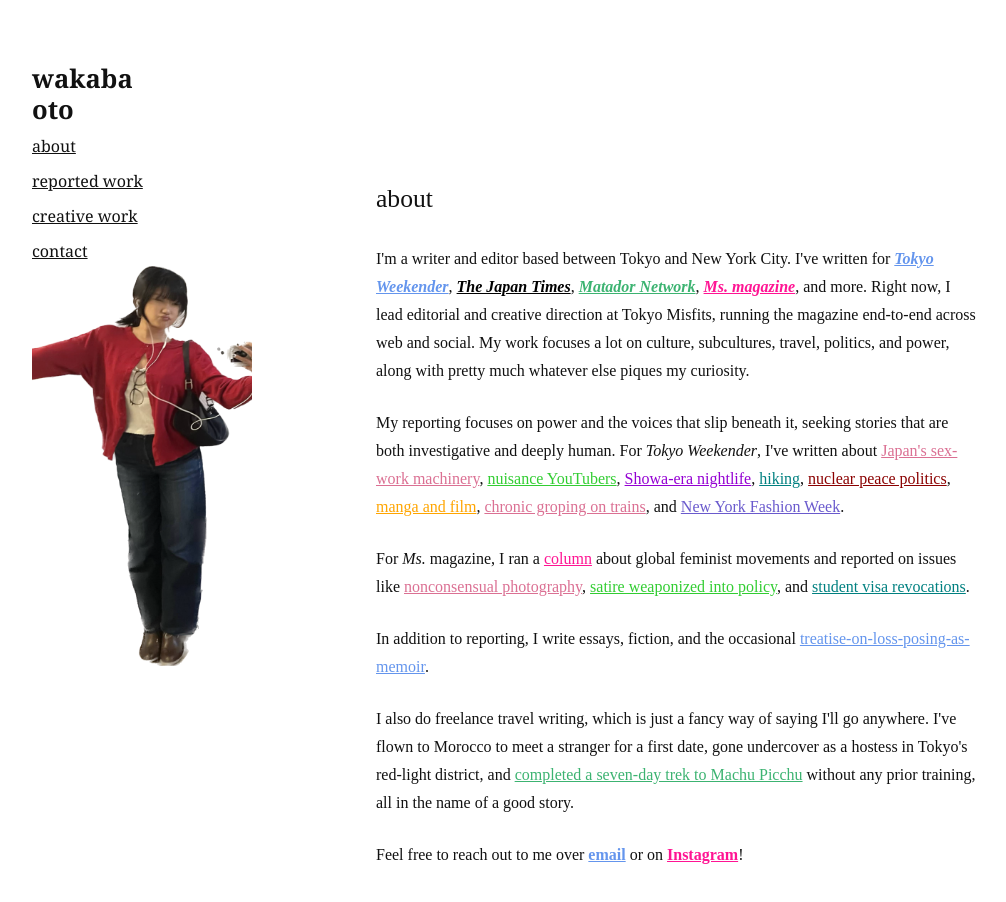
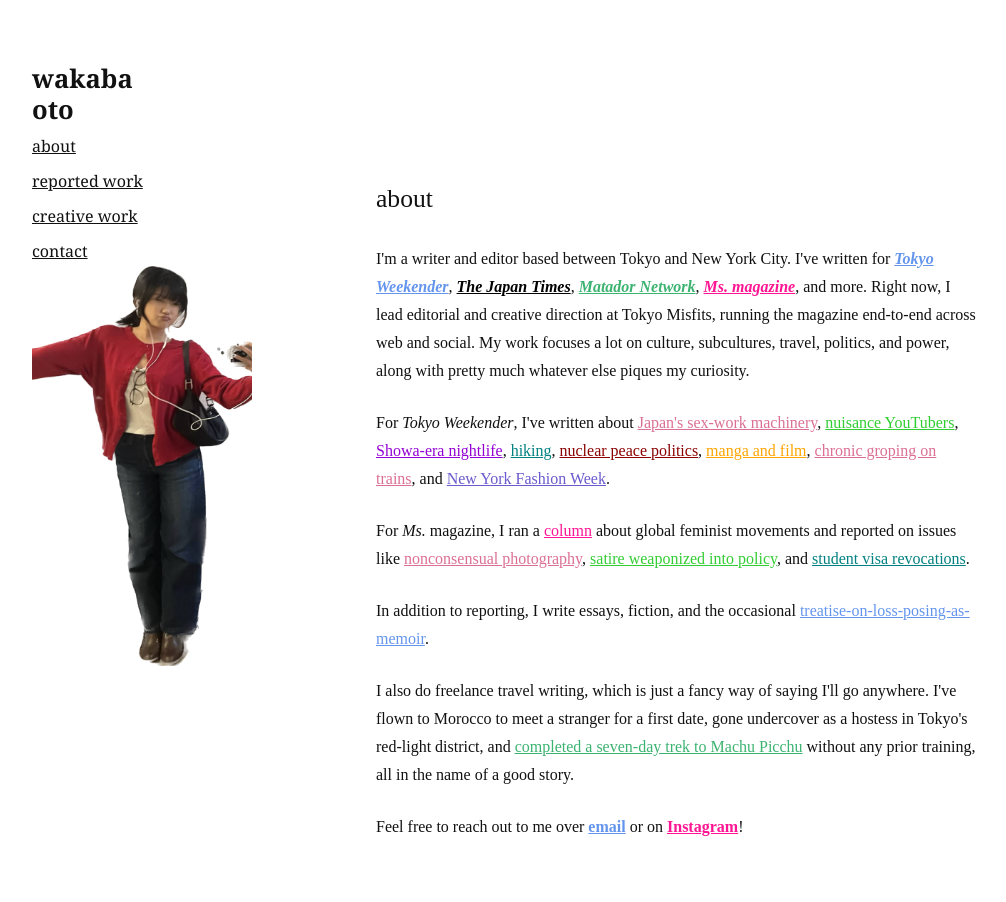
Before and after one commit to wakabss/portfolio-site, a Next.js app: page / in a window 1280 px wide. Shown: the top 902 px of the page, without its empty margins (106-1112 px from the left). Built offline with nearby package versions, Linux system fonts and the light colour scheme.

Commit message:
Update page.tsx

```diff
--- a/app/page.tsx
+++ b/app/page.tsx
@@ -71,8 +71,7 @@ export default function AboutPage() {
         </p>
 
         <p>
-          My reporting focuses on power and the voices that slip beneath it,
-          seeking stories that are both investigative and deeply human. For{" "}
+          For{" "}
           <em>Tokyo Weekender</em>, I've written about{" "}
           <a
             href="https://www.tokyoweekender.com/japan-life/news-and-opinion/how-tokyos-host-clubs-drive-clients-into-sex-work/"
```
